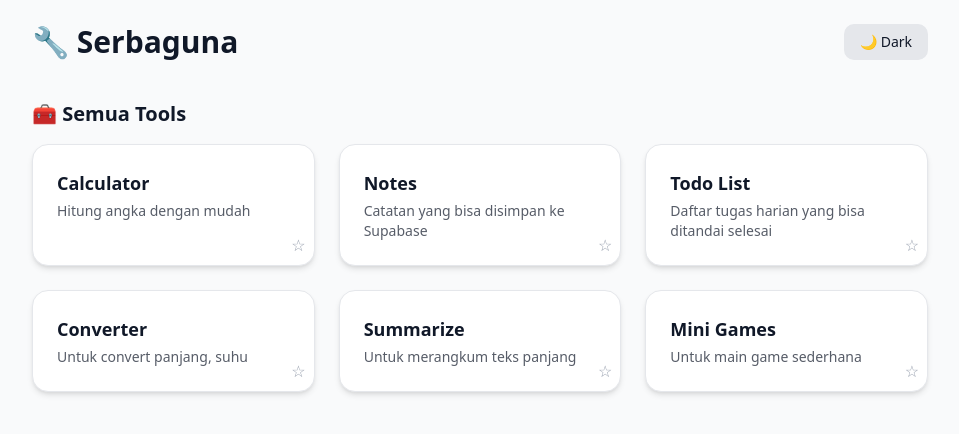
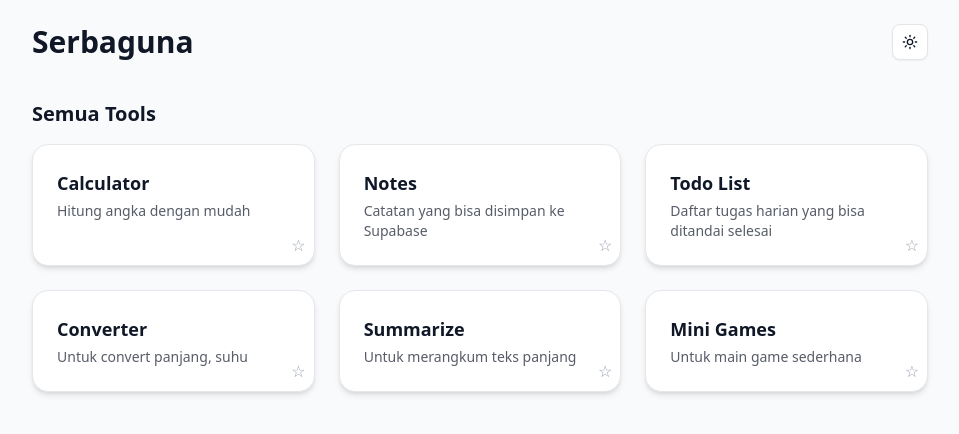
Before and after one commit to AldaniP/serbaguna, a Next.js app: page / in a window 1280 px wide. Shown: the top 434 px of the page, without its empty margins (160-1119 px from the left). Built offline with nearby package versions, Linux system fonts and the light colour scheme.

Commit message:
feat: replace theme toggle button with Radix UI component and clean up header formatting

```diff
--- a/src/app/page.tsx
+++ b/src/app/page.tsx
@@ -6,6 +6,8 @@ import { useEffect, useState } from "react";
 
 import { SpeedInsights } from "@vercel/speed-insights/next";
 import { toolsRegistry } from '@/lib/toolsRegistry';
+import { Moon, Sun } from "lucide-react";
+import { Button } from "@/components/ui/button";
 
 export default function HomePage() {
 const { theme, setTheme } = useTheme();
@@ -30,13 +32,19 @@ const pinnedTools = toolsRegistry.filter(t => pinned.includes(t.name));
 const otherTools = toolsRegistry.filter(t => !pinned.includes(t.name));
 
 return ( <main className="min-h-screen flex flex-col items-center bg-gray-50 dark:bg-gray-900 text-gray-900 dark:text-gray-100 p-6">
-{/* Header */} <header className="w-full flex justify-between items-center max-w-4xl mb-10"> <h1 className="text-3xl font-bold">🔧 Serbaguna</h1>
+{/* Header */} <header className="w-full flex justify-between items-center max-w-4xl mb-10"> <h1 className="text-3xl font-bold">Serbaguna</h1>
 {mounted && (
-<button
-onClick={() => setTheme(theme === "dark" ? "light" : "dark")}
-className="px-4 py-2 rounded-lg bg-gray-200 dark:bg-gray-700 text-sm"
->
-{theme === "dark" ? "🌞 Light" : "🌙 Dark"} </button>
+<Button
+          variant="outline"
+          size="icon"
+          onClick={() => setTheme(theme === "light" ? "dark" : "light")}
+        >
+          {theme === "light" ? (
+            <Moon className="h-5 w-5" />
+          ) : (
+            <Sun className="h-5 w-5" />
+          )}
+        </Button>
 )} </header>
 
   {/* Pinned Tools */}
@@ -69,7 +77,7 @@ className="px-4 py-2 rounded-lg bg-gray-200 dark:bg-gray-700 text-sm"
 
   {/* All Tools */}
   <section className="w-full max-w-4xl">
-    <h2 className="text-xl font-semibold mb-4">🧰 Semua Tools</h2>
+    <h2 className="text-xl font-semibold mb-4">Semua Tools</h2>
     <div className="grid grid-cols-1 md:grid-cols-3 gap-6">
       {otherTools.map(tool => (
         <div key={tool.slug} className="relative p-6 rounded-2xl shadow-md bg-white dark:bg-gray-800 hover:shadow-lg transition-all border border-gray-200 dark:border-gray-700">
```
